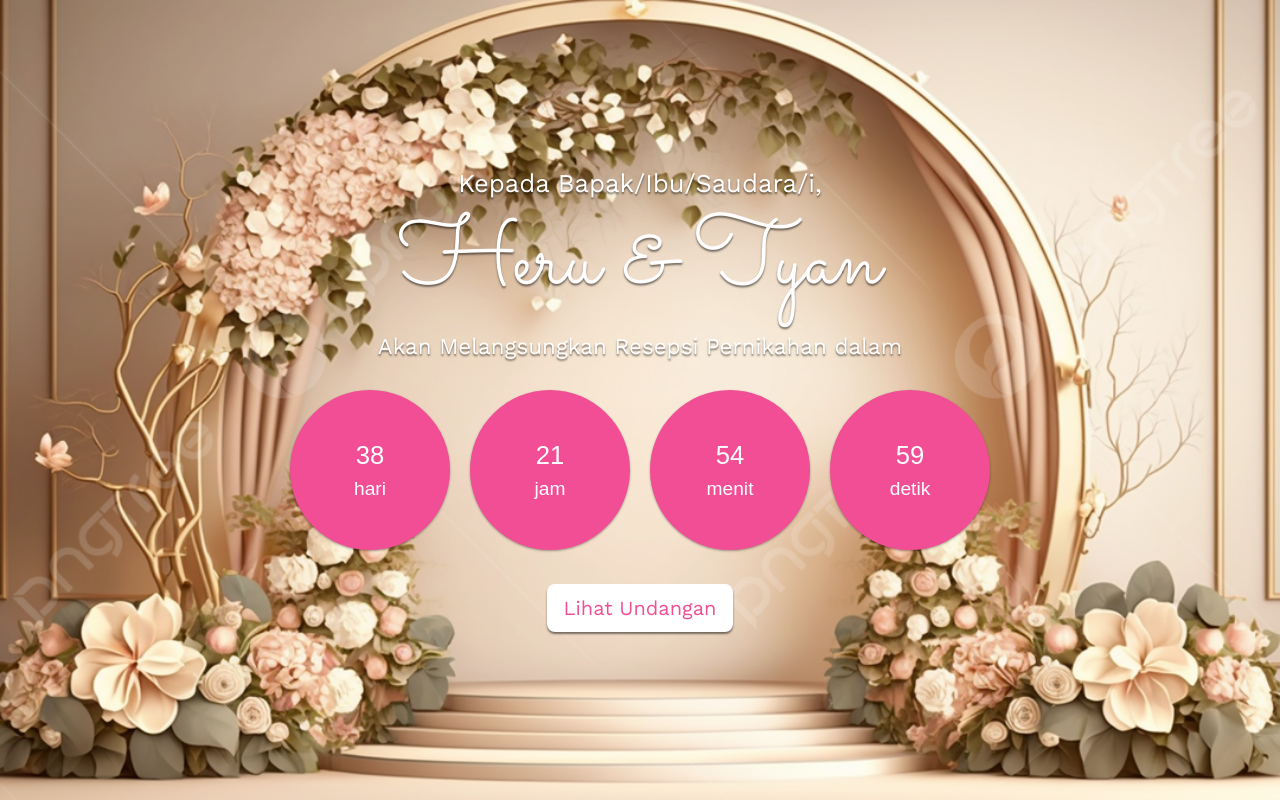
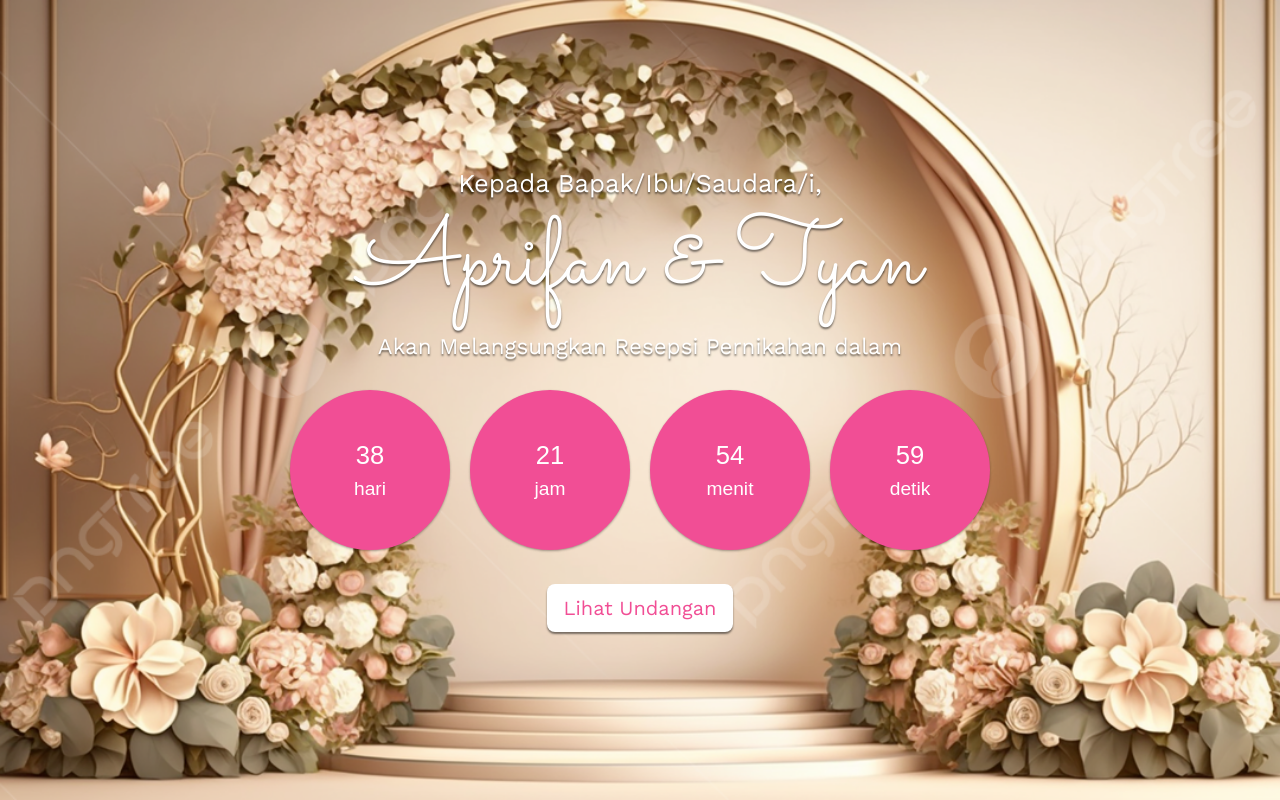
Before and after one commit to Zulkifli2811/Her-Tya, a plain HTML site: page index.html in a window 1280 px wide. Shown: the top 800 px of the page. Drawn offline with nearby package versions, Linux system fonts and the light colour scheme; some packages are replaced by stand-ins of ours; a script that the page names is missing.

Commit message:
Update index.html

```diff
--- a/index.html
+++ b/index.html
@@ -28,7 +28,7 @@
     class="hero d-100 h-100 p-3 mx-auto text-center d-flex justify-content-center align-items-center text-white">
     <main>
       <h4>Kepada <span>Bapak/Ibu/Saudara/i, </span></h4>
-      <h1>Heru & Tyan</h1>
+      <h1>Aprifan & Tyan</h1>
       <p>Akan Melangsungkan Resepsi Pernikahan dalam</p>
       <div class="simply-countdown"></div>
       <a href="#home" class="btn btn-lg mt-4" onclick="enableScroll()">Lihat Undangan</a>
```
